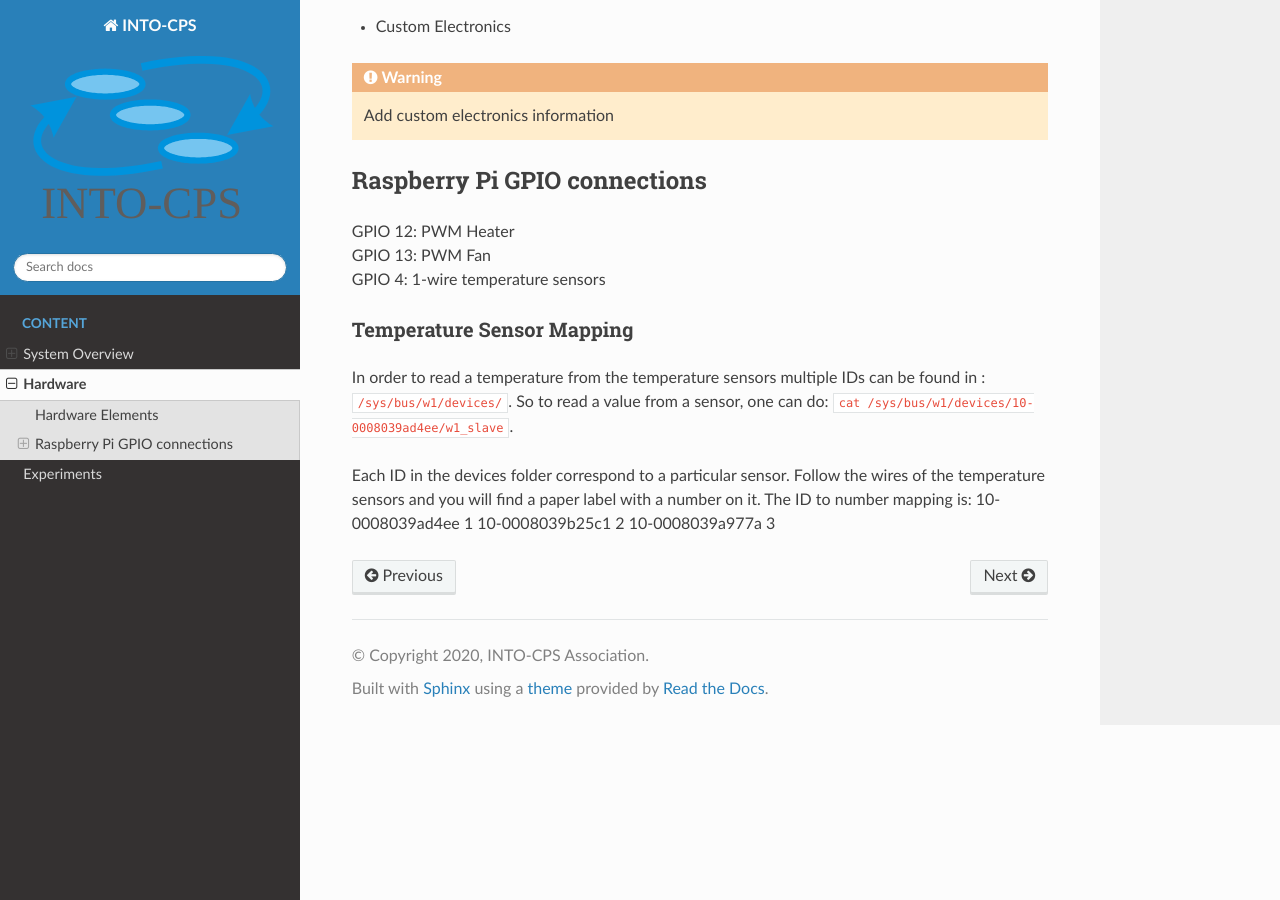
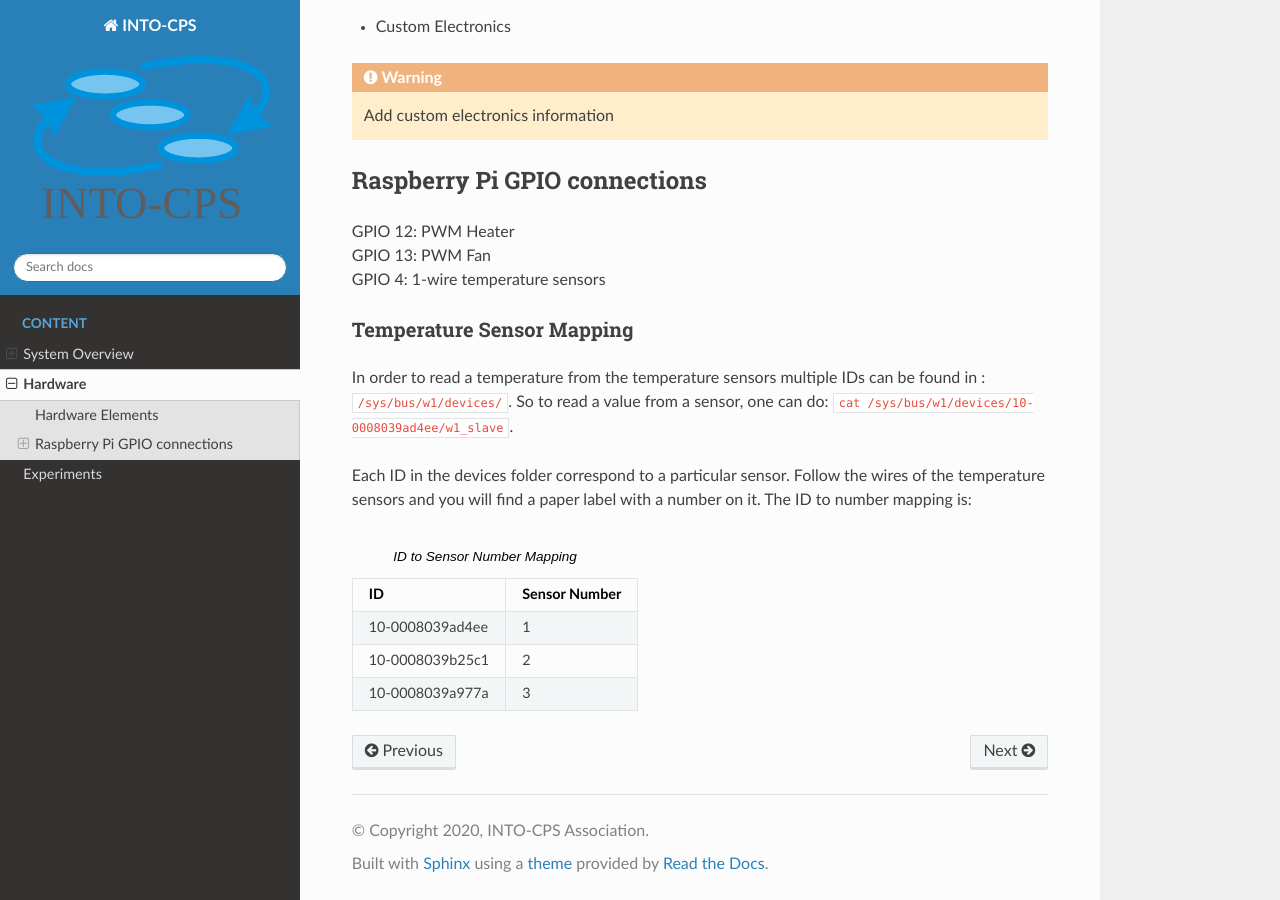
Before and after one commit to INTO-CPS-Association/example_digital-twin_incubator, a Sphinx documentation site: the page built from docs/hardware.rst, in a window 1280 px wide and 900 px high, scrolled down 729 px. Built offline with Sphinx 7.4.7 and the Read the Docs theme 2.0.0, drawn with Linux system fonts in a browser that asks for light colours.

Commit message:
updated sensor id table

```diff
--- a/docs/hardware.rst
+++ b/docs/hardware.rst
@@ -20,6 +20,7 @@ Hardware Elements
     | USB Micro SD Kortlæser
 -   | Thermo box - Climapor thermokasse m/låg t/Eurokasse 54,5x35x18 cm
 -   | Custom Electronics
+
 .. warning::
     Add custom electronics information
 
@@ -36,6 +37,10 @@ So to read a value from a sensor, one can do: :code:`cat /sys/bus/w1/devices/10-
 
 Each ID in the devices folder correspond to a particular sensor. Follow the wires of the temperature sensors and you will find a paper label with a number on it.
 The ID to number mapping is:
-10-0008039ad4ee 1
-10-0008039b25c1 2
-10-0008039a977a 3
+
+.. csv-table:: ID to Sensor Number Mapping
+   :header: "ID", "Sensor Number"
+
+       "10-0008039ad4ee", "1"
+       "10-0008039b25c1", "2"
+       "10-0008039a977a", "3"
```
